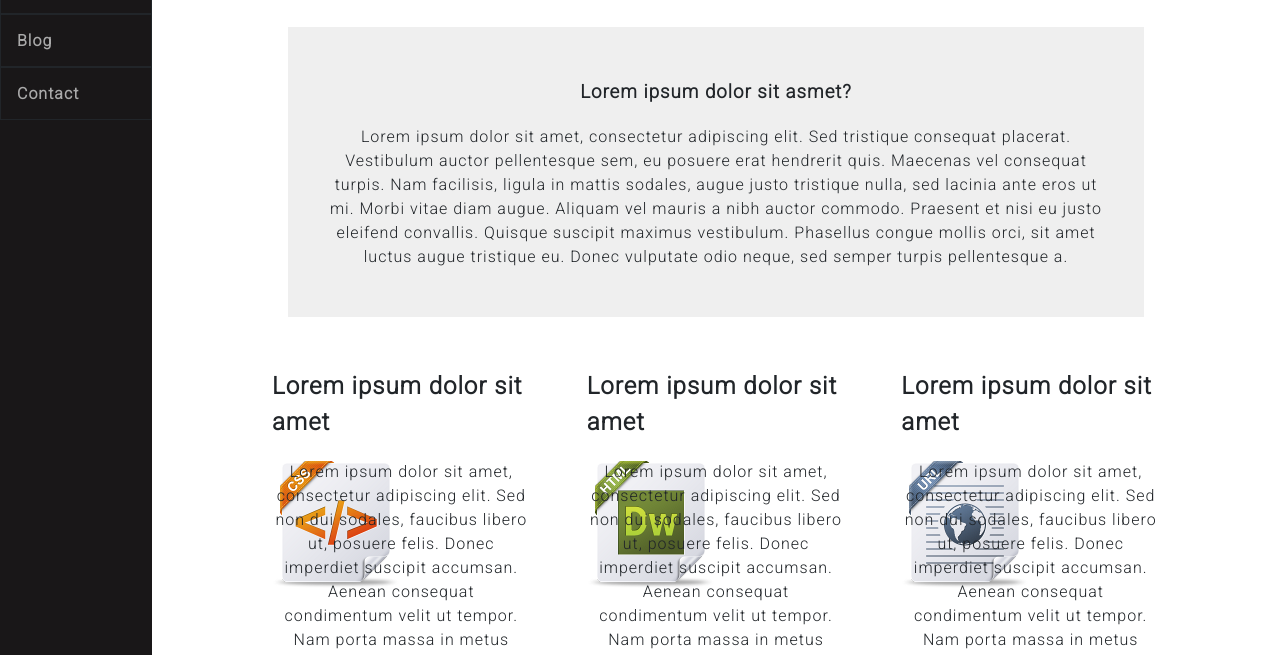
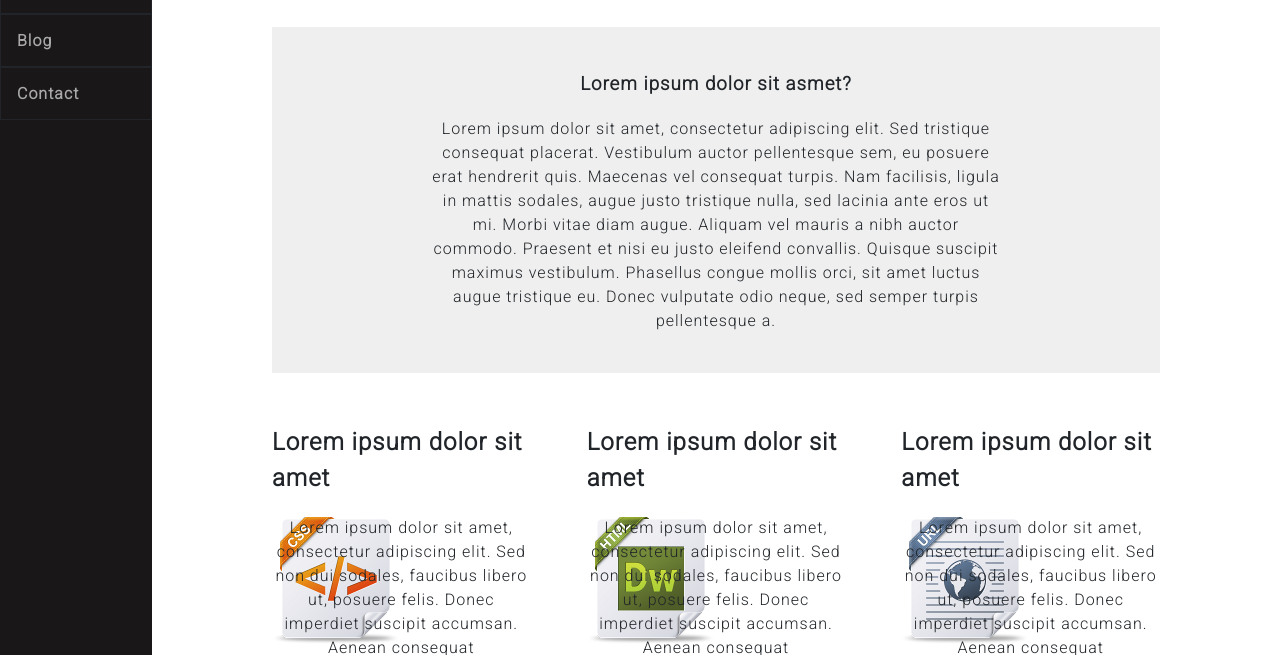
Before and after one commit to npvdung/FE_NCCTest, a plain HTML site: page source/index.html in a window 1280 px wide. Shown: the part 145-800 px from the top of the page. Drawn offline with Linux system fonts and the light colour scheme.

Commit message:
finallllll

```diff
--- a/source/style.css
+++ b/source/style.css
@@ -123,8 +123,9 @@ body {
         padding: 2rem 7.5rem ;
     }
     .centertab{
-        margin-left: 8.5rem;
-        margin-right: 8.5rem;
+        margin-left: 7.5rem;
+        margin-right: 7.5rem;
+        padding: 1.5rem 10rem;
     }
 
     .pdr{
```
